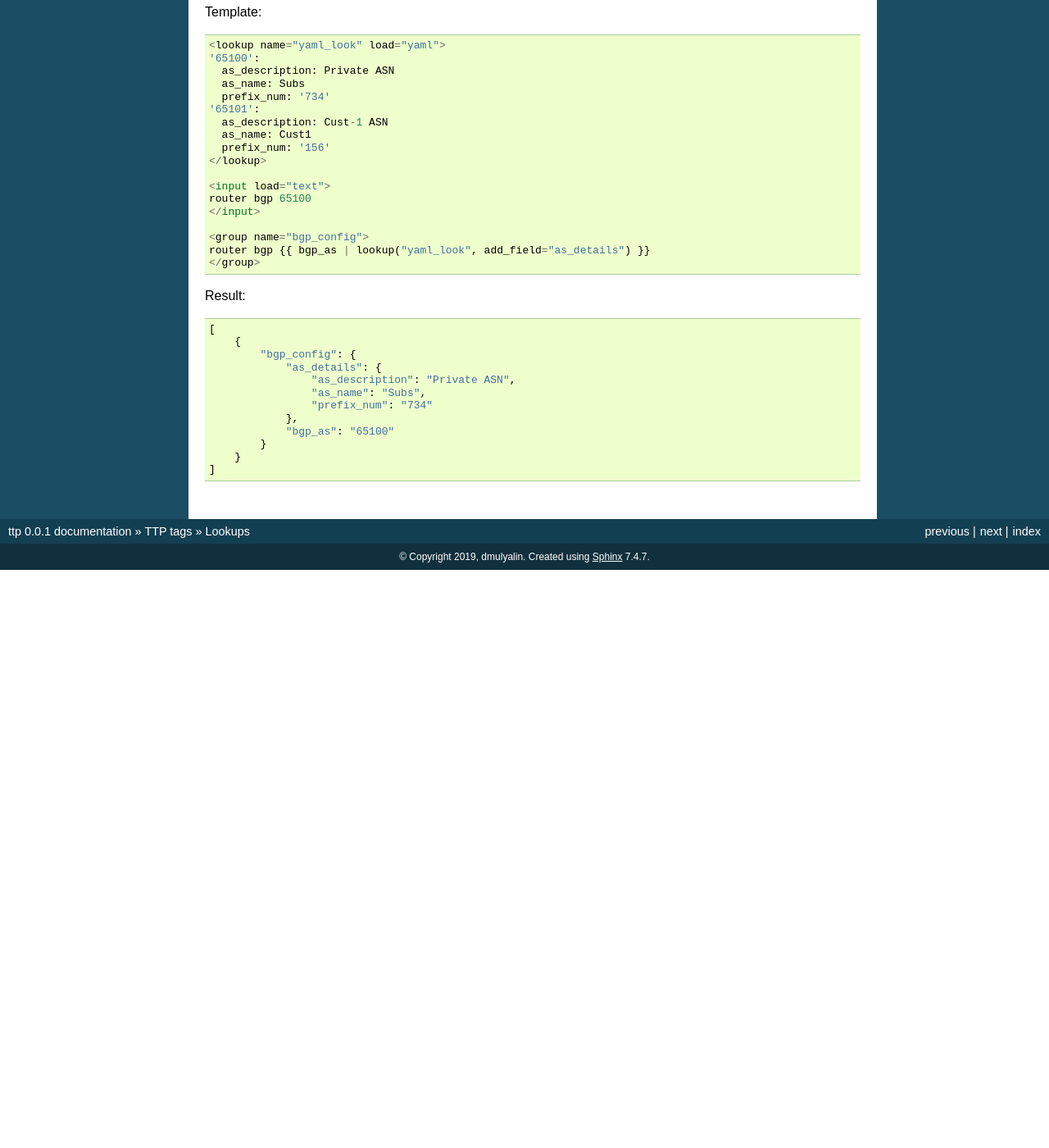
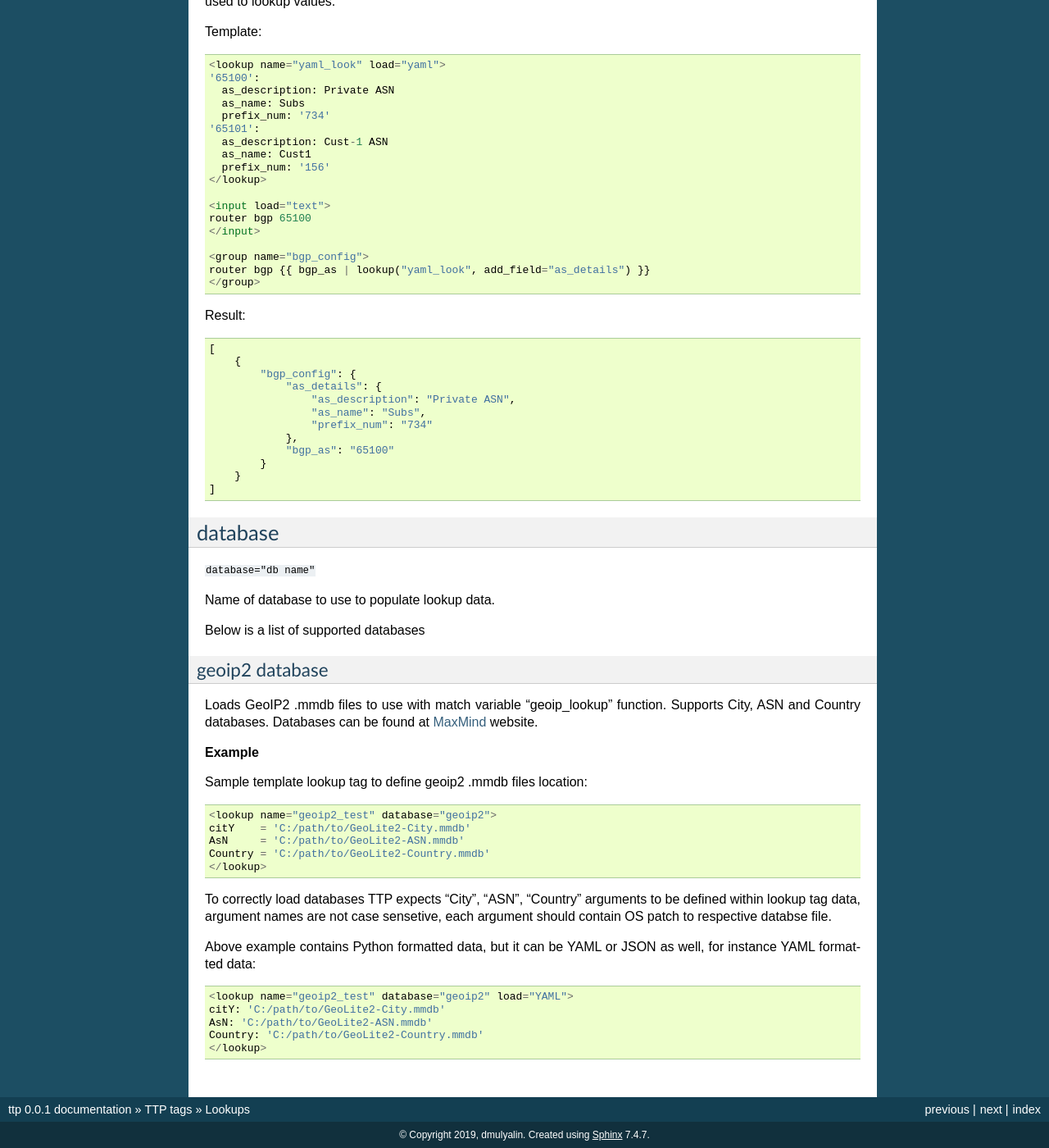
Before and after one commit to dmulyalin/ttp, a Sphinx documentation site: the page built from docs/source/TTP_TAGS/Lookups.rst, in a window 1280 px wide and 1400 px high, scrolled down 3445 px. Shown: the whole window at 82% size. Built offline with Sphinx 7.4.7, drawn with Linux system fonts in a browser that asks for light colours; before the commit the page ends 4140 px from its top, so only the background shows below that; some of the changed text lies outside the part shown.

Commit message:
added docs for geoip_lookup match variable function and for lookup tag database attribute

```diff
--- a/docs/source/TTP_TAGS/Lookups.rst
+++ b/docs/source/TTP_TAGS/Lookups.rst
@@ -17,6 +17,8 @@ Lookups tag allows to define a lookup table that will be transformed into lookup
      - specifies location of the file to load lookup table from
    * - `key`_
      - If csv loader used, *key* specifies column name to use as a key
+   * - `database`_
+     - Name of database loader touse to load lookup data
 
 name
 ------------------------------------------------------------------------------
@@ -218,3 +220,36 @@ Result::
             }
         }
     ]
+
+database
+------------------------------------------------------------------------------
+``database="db name"``
+
+Name of database to use to populate lookup data.
+
+Below is a list of supported databases
+
+geoip2 database
+***************
+
+Loads GeoIP2 .mmdb files to use with match variable "geoip_lookup" function. Supports City, ASN and Country databases. Databases can be found at `MaxMind <https://www.maxmind.com/>`_ website.
+
+**Example**
+
+Sample template lookup tag to define geoip2 .mmdb files location::
+
+    <lookup name="geoip2_test" database="geoip2">
+    citY    = 'C:/path/to/GeoLite2-City.mmdb'
+    AsN     = 'C:/path/to/GeoLite2-ASN.mmdb'
+    Country = 'C:/path/to/GeoLite2-Country.mmdb'
+    </lookup>
+
+To correctly load databases TTP expects "City", "ASN", "Country" arguments to be defined within lookup tag data, argument names are not case sensetive, each argument should contain OS patch to respective databse file.
+
+Above example contains Python formatted data, but it can be YAML or JSON as well, for instance YAML formatted data::
+
+    <lookup name="geoip2_test" database="geoip2" load="YAML">
+    citY: 'C:/path/to/GeoLite2-City.mmdb'
+    AsN: 'C:/path/to/GeoLite2-ASN.mmdb'
+    Country: 'C:/path/to/GeoLite2-Country.mmdb'
+    </lookup>
```
Also changed, not shown: docs/source/Match Variables/Functions.rst (+96 -0 lines).
